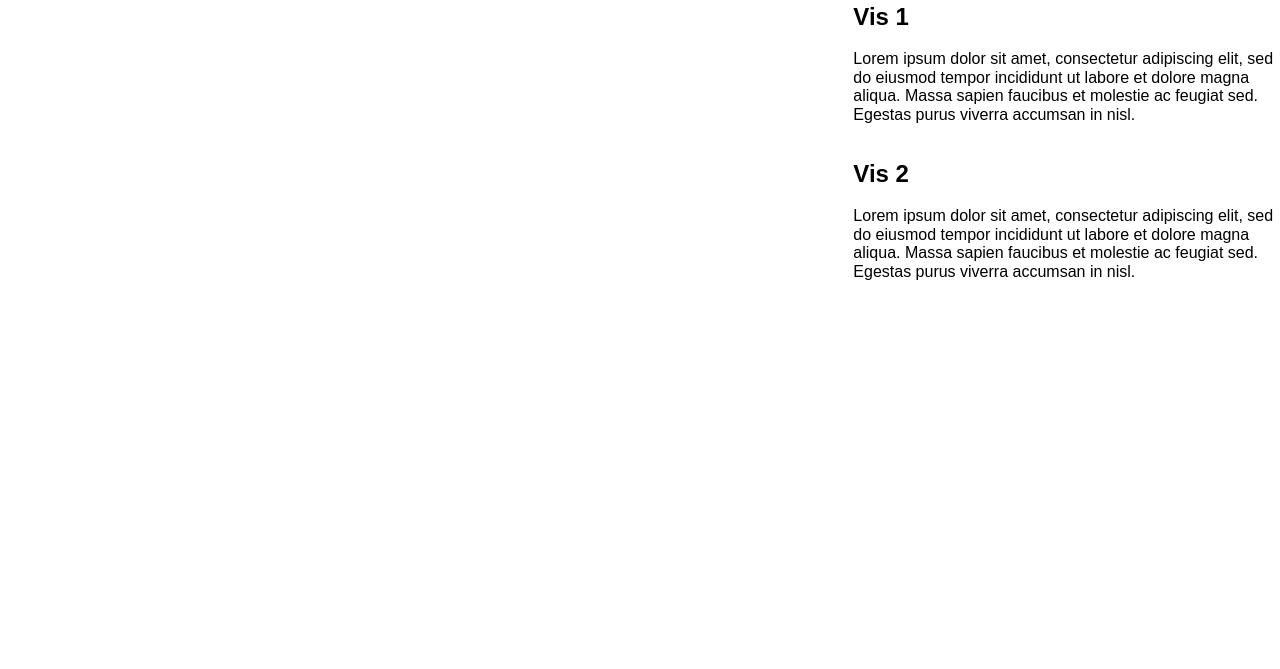
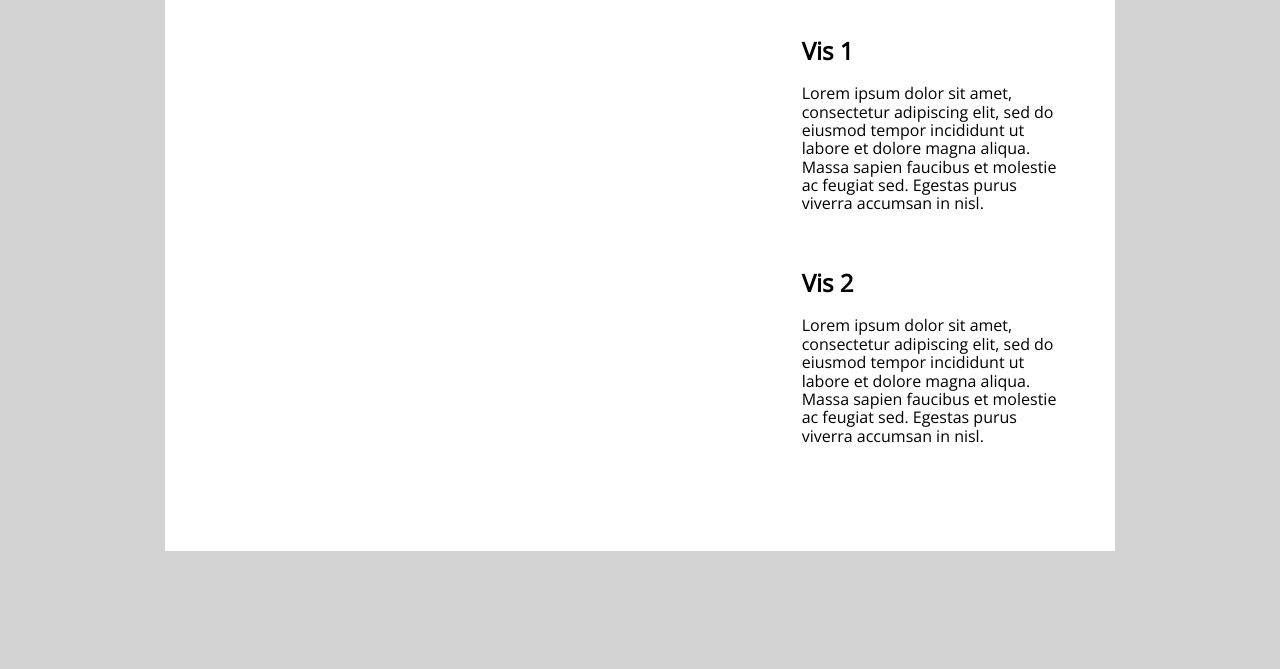
Before and after one commit to BehnamMozafari/Global-Insights-Into-COVID-19, a plain HTML site: page index.html in a window 1280 px wide. Shown: the part 131-800 px from the top of the page. Drawn offline with nearby package versions, Linux system fonts and the light colour scheme; a script that the page names is missing.

Commit message:
updated css

```diff
--- a/index.css
+++ b/index.css
@@ -4,3 +4,48 @@
 	left: 100px;
 	right: 100px;
 }
+
+body *{
+    font-family: 'Open Sans', sans-serif;
+}
+
+h1 {
+    font-weight: 900;
+}
+
+body {
+    background-color: lightgray;
+}
+
+.page {
+    width: 850px;
+    background-color: white;
+    margin: auto;
+    padding: 50px;
+    padding-top: 35px;
+}
+
+.vis-container {
+    width: 100%;
+}
+
+.description h2,
+h1 {
+    margin-top: 0px;
+}
+
+.description-right {
+    padding-left: 20px;
+}
+
+.description-left {
+    padding-right: 20px;
+}
+
+.pure-g {
+    margin-bottom: 40px;
+}
+
+.small-font {
+    font-size: 14px;
+}
```
